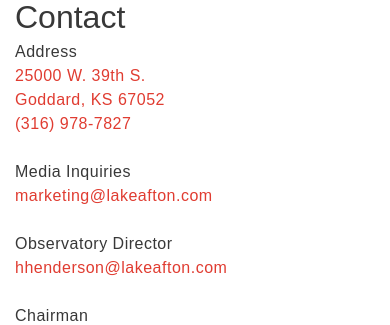
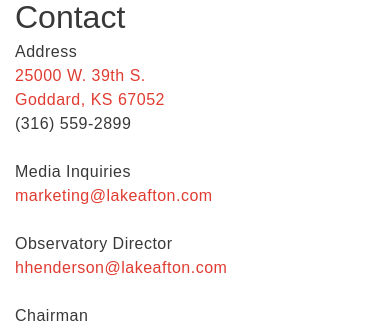
Before and after one commit to nessalc/lapo-website, a PHP site: page /contact in a window 390 px wide. Shown: the part 621-946 px from the top of the page. Run offline with PHP 8.4, Linux system fonts and the light colour scheme; some libraries are stand-ins or nearby versions.

Commit message:
Update phone number to correct numbers and add Callcap webmatch script

```diff
--- a/contact/index.php
+++ b/contact/index.php
@@ -27,7 +27,7 @@
 		var mapElement = document.getElementById('map');
 		var map = new google.maps.Map(mapElement, mapOptions);
 		var locations = [
-		['Lake Afton Public Observatory', 'We are a group of people who are passionate about astronomy. Through our telescope, exhibits and events, we aim to foster education and wonder about our solar system and beyond.', '(316) 978-7827', 'hhenderson@lakeafton.com', 'lakeafton.com', 37.6221582, -97.6269578, '/layout/img/solid-pin-red.png']
+		['Lake Afton Public Observatory', 'We are a group of people who are passionate about astronomy. Through our telescope, exhibits and events, we aim to foster education and wonder about our solar system and beyond.', '<span class="callcap_phone_number">(316) 559-2899</span>', 'hhenderson@lakeafton.com', 'lakeafton.com', 37.6221582, -97.6269578, '/layout/img/solid-pin-red.png']
 		];
 		for (i = 0; i < locations.length; i++) {
 			if (locations[i][1] =='undefined'){ description ='';} else { description = locations[i][1];}
@@ -99,7 +99,8 @@
 							<strong>Address</strong><br>
 							<a href="https://www.google.com/maps/place/Lake+Afton+Public+Observatory/@37.6191311,-97.6298515,15z/data=!4m5!3m4!1s0x0:0xc58065545de2e731!8m2!3d37.6221582!4d-97.6269578" target="_blank">25000 W. 39th S.<br>
 								Goddard, KS 67052</a><br>
-								<a href="tel:3169787827">(316) 978-7827</a><br><br>
+								<span class="callcap_phone_number">(316) 559-2899</span>
+								<br><br>
 
 								<strong>Media Inquiries</strong> <br> <a href="mailto:marketing@lakeafton.com">marketing@lakeafton.com</a><br><br>
 
--- a/layout/footer.php
+++ b/layout/footer.php
@@ -42,6 +42,10 @@
 	</div>
 	<!-- Page End (main div) ========================================= -->
 
+	<script src="//api.callcap.com/track/webmatch.js" type="text/javascript"></script>
+	<script language="javascript">
+	var webmatch = new Webmatch({ rotate: 'Ed1-997-KTlu', instance_class: 'callcap_phone_number', phone_format: 'paren', phone_link: true, loadUtmParams: true, useUtmTermForSearch: true }).init();
+	</script>
 
 </body>
 </html>
```
